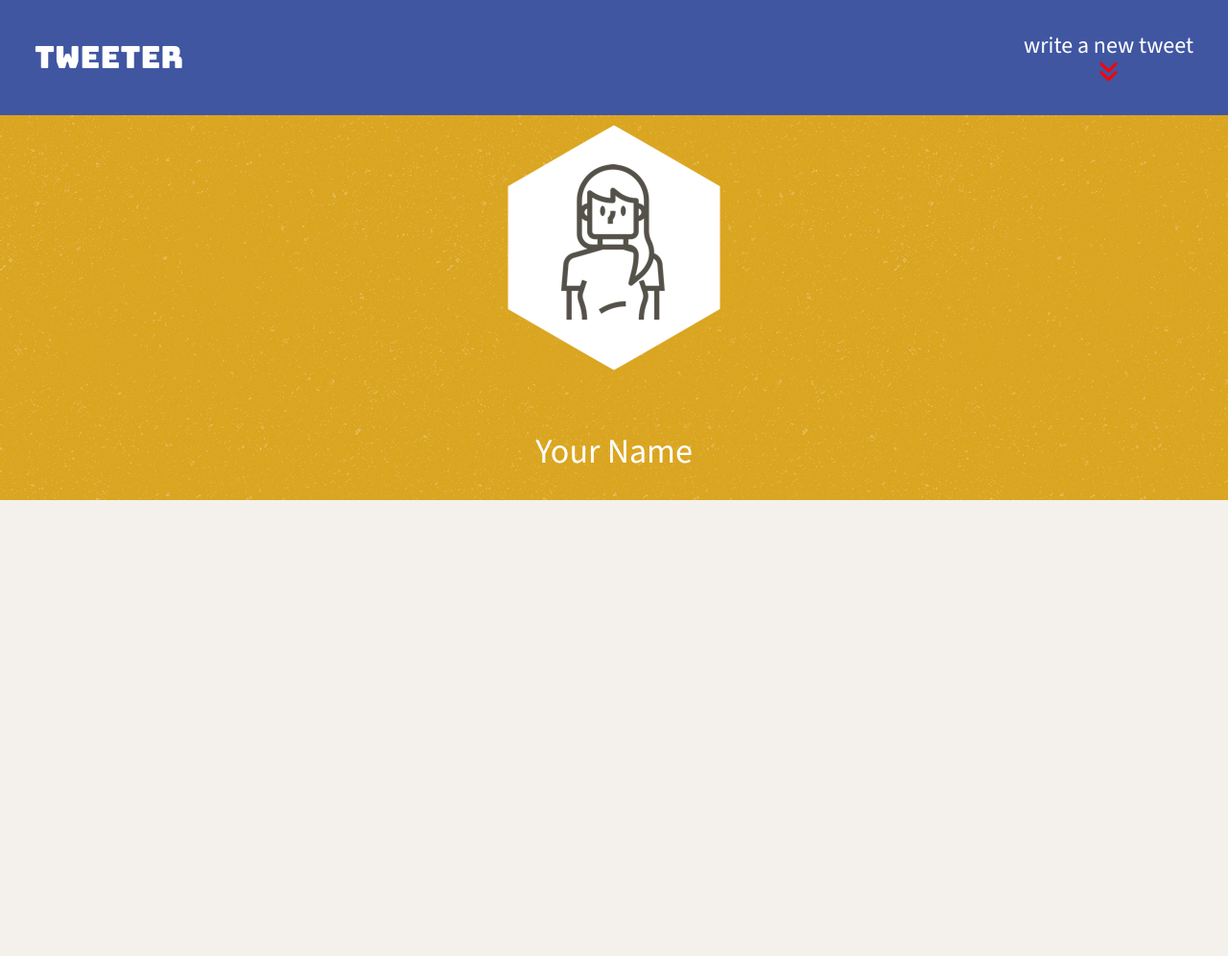
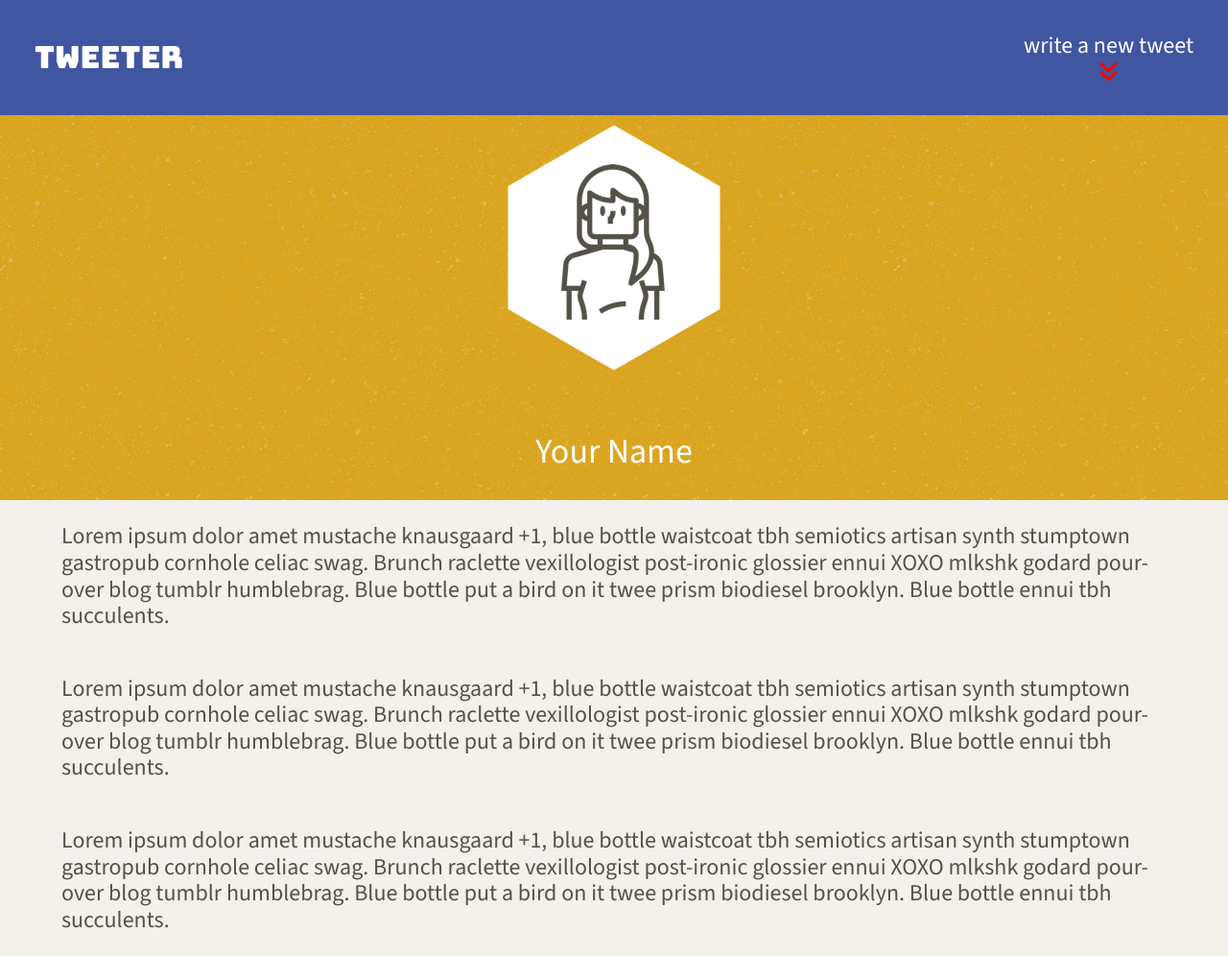
Before and after one commit to Jesse-D-Miller/tweeter, a plain HTML site: page public/index.html in a window 1280 px wide. Shown: the whole page at 96% size. Before the commit the page ends 800 px from the top, so only its background shows below. Drawn offline with nearby package versions, Linux system fonts and the light colour scheme.

Commit message:
did some work styling the main tweet area in the <main>

```diff
--- a/public/index.html
+++ b/public/index.html
@@ -54,7 +54,11 @@
 </header>
 
   <!-- Page-specific (main) content here -->
-  <main class="container"></main>
+  <main class="container">
+    <p>Lorem ipsum dolor amet mustache knausgaard +1, blue bottle waistcoat tbh semiotics artisan synth stumptown gastropub cornhole celiac swag. Brunch raclette vexillologist post-ironic glossier ennui XOXO mlkshk godard pour-over blog tumblr humblebrag. Blue bottle put a bird on it twee prism biodiesel brooklyn. Blue bottle ennui tbh succulents.</p>
+    <p>Lorem ipsum dolor amet mustache knausgaard +1, blue bottle waistcoat tbh semiotics artisan synth stumptown gastropub cornhole celiac swag. Brunch raclette vexillologist post-ironic glossier ennui XOXO mlkshk godard pour-over blog tumblr humblebrag. Blue bottle put a bird on it twee prism biodiesel brooklyn. Blue bottle ennui tbh succulents.</p>
+    <p>Lorem ipsum dolor amet mustache knausgaard +1, blue bottle waistcoat tbh semiotics artisan synth stumptown gastropub cornhole celiac swag. Brunch raclette vexillologist post-ironic glossier ennui XOXO mlkshk godard pour-over blog tumblr humblebrag. Blue bottle put a bird on it twee prism biodiesel brooklyn. Blue bottle ennui tbh succulents.</p>
+  </main>
 </body>
 
 </html>
--- a/public/styles/layout.css
+++ b/public/styles/layout.css
@@ -22,6 +22,19 @@ body {
   padding-top: 120px;
 }
 
+
 /*
- * Additional CSS can be defined below or in other CSS files, as per instructions
- */
+* Additional CSS can be defined below or in other CSS files, as per instructions
+*/
+
+
+main {
+  display: flex;
+  width: 100vw;
+  padding: 0 5vw;
+  flex-direction: column;
+  align-items: center;
+  justify-content: center;
+  background-color: #f4f1ec;
+
+}
```
